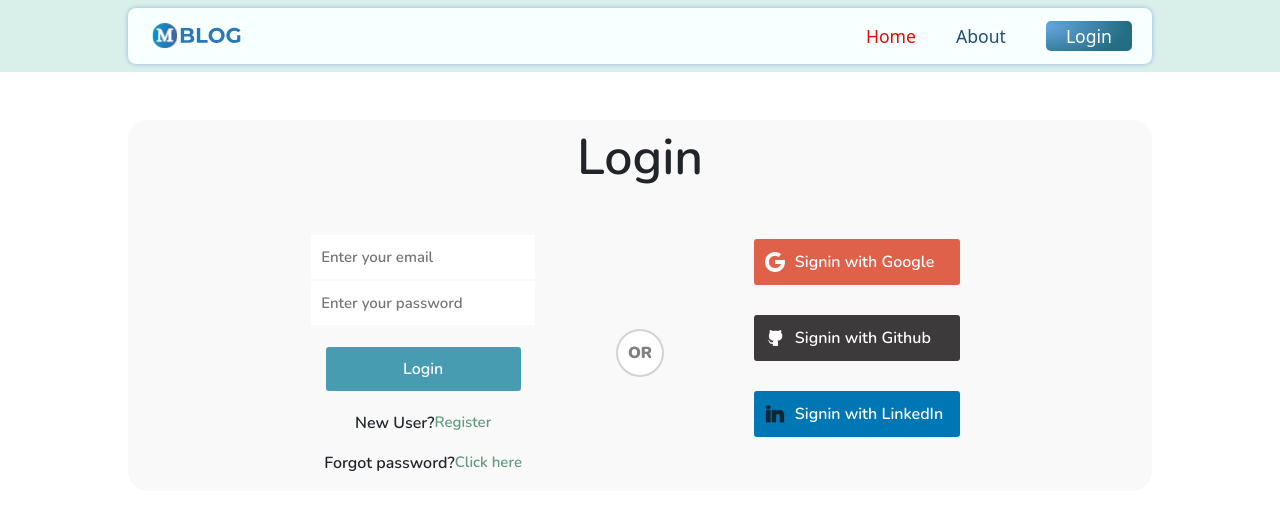
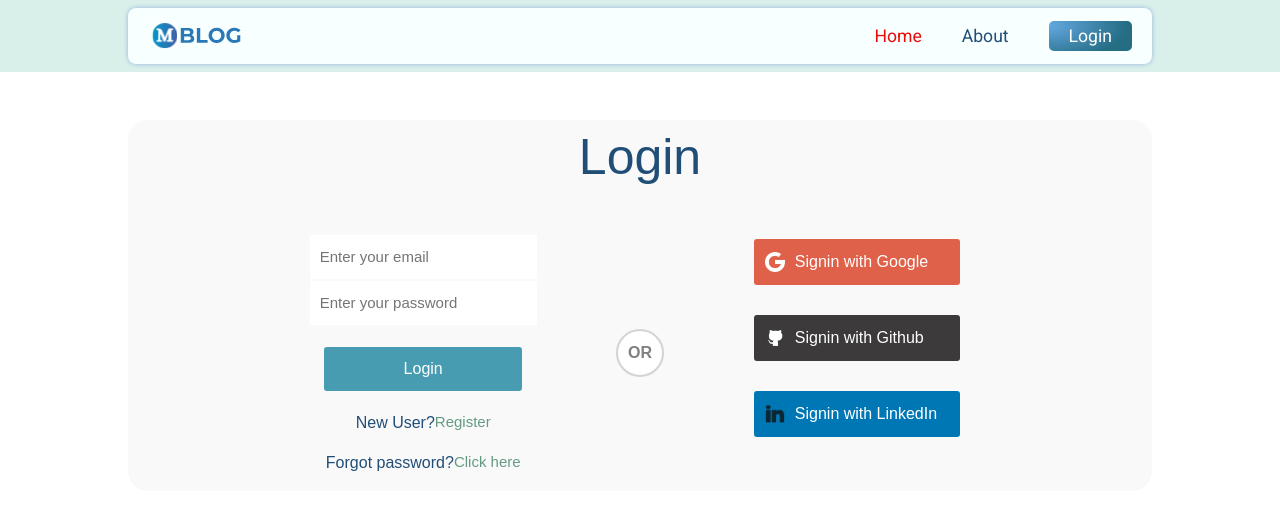
Before and after one commit to AkashP27/mblog, a React (Create React App) app in the folder client/: page /write in a window 1280 px wide. Shown: the top 510 px of the page. Built offline with nearby package versions, Linux system fonts and the light colour scheme; no server answers.

Commit message:
new font and scrollbar

```diff
--- a/client/src/index.css
+++ b/client/src/index.css
@@ -1,17 +1,29 @@
 @import url("https://fonts.googleapis.com/css2?family=Karla:ital,wght@0,600;1,300&family=Montserrat:wght@500&display=swap");
-@import url("https://fonts.googleapis.com/css2?family=Nunito:wght@600;900&display=swap");
+@import url("https://fonts.googleapis.com/css2?family=Montserrat:ital,wght@1,900&family=Roboto:ital,wght@0,100;0,300;0,400;0,500;0,700;0,900;1,100;1,300;1,400;1,500;1,700;1,900&display=swap");
 
 * {
-  margin: 0;
-  padding: 0;
-  box-sizing: border-box;
+	margin: 0;
+	padding: 0;
+	box-sizing: border-box;
+}
+
+body {
+	font-family: "Roboto", sans-serif;
+	color: rgb(32, 78, 119);
 }
 
 a {
-  text-decoration: none !important;
-  /* color: #444444 !important; */
+	text-decoration: none;
+	color: rgb(32, 78, 119);
 }
 
-li {
-  list-style: none;
+::-webkit-scrollbar {
+	background: #eee;
+	width: 6px;
 }
+
+::-webkit-scrollbar-thumb {
+	background: #5ebaf0;
+	height: 10px;
+	border-radius: 10px;
+}
```
